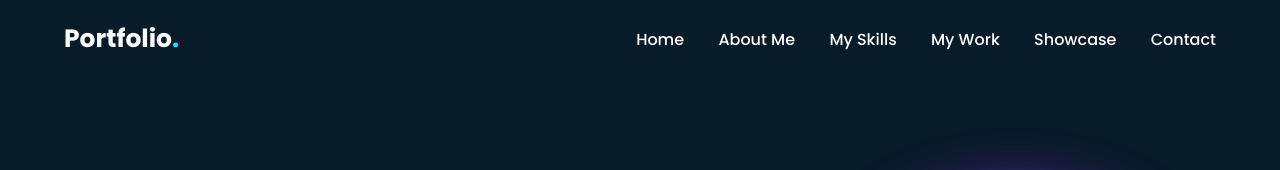
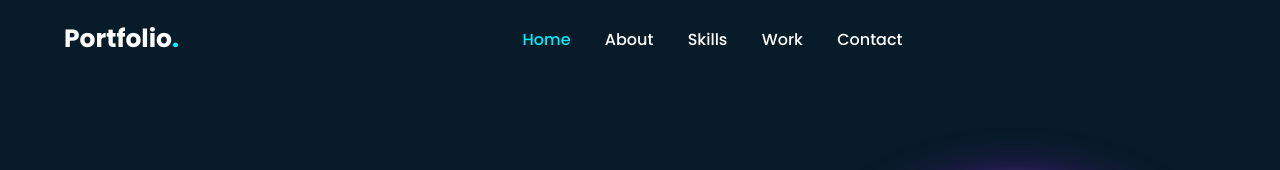
Before and after one commit to sumudu123466/My-Portfolio-project, a plain HTML site: page index.html in a window 1280 px wide. Shown: the top 170 px of the page. Drawn offline with nearby package versions, Linux system fonts and the light colour scheme.

Commit message:
Update index.html

```diff
--- a/index.html
+++ b/index.html
@@ -13,14 +13,23 @@
 <body>
     <header>
         <div class="logo">Portfolio<span>.</span></div>
-        <nav>
-            <a href="#">Home</a>
-            <a href="#">About Me</a>
-            <a href="#">My Skills</a>
-            <a href="#">My Work</a>
-            <a href="#">Showcase</a>
-            <a href="#">Contact</a>
+        <header>
+            <a href="#" class="logo">Portfolio<span>.</span></a>
+
+            <nav class="navbar">
+                <a href="#home" class="active">Home</a>
+                <a href="#about">About</a>
+                <a href="#skills">Skills</a>
+                <a href="#work">Work</a>
+                <a href="#contact">Contact</a>
             </nav>
+
+            <div id="menu-icon">
+                <div class="bar"></div>
+                <div class="bar"></div>
+                <div class="bar"></div>
+            </div>
+        </header>
     </header>
 
     <section class="home">
```
Lines whose indentation alone changed are shown as unchanged.
